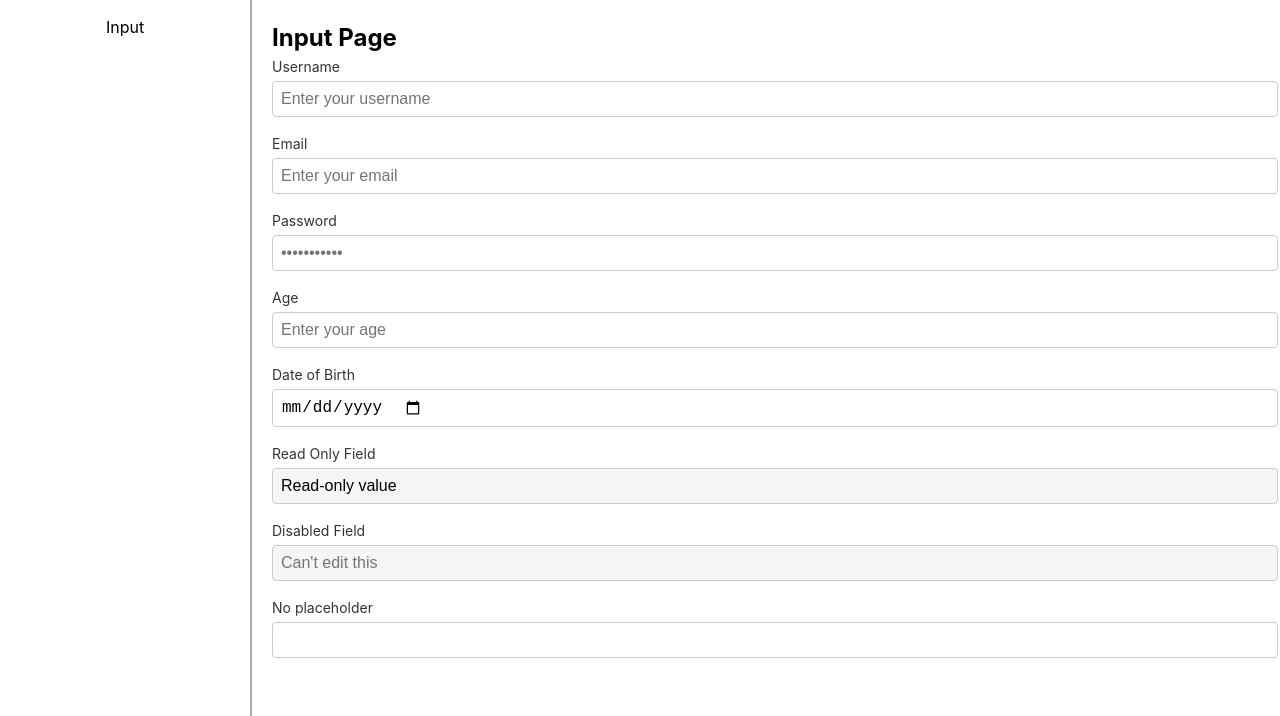
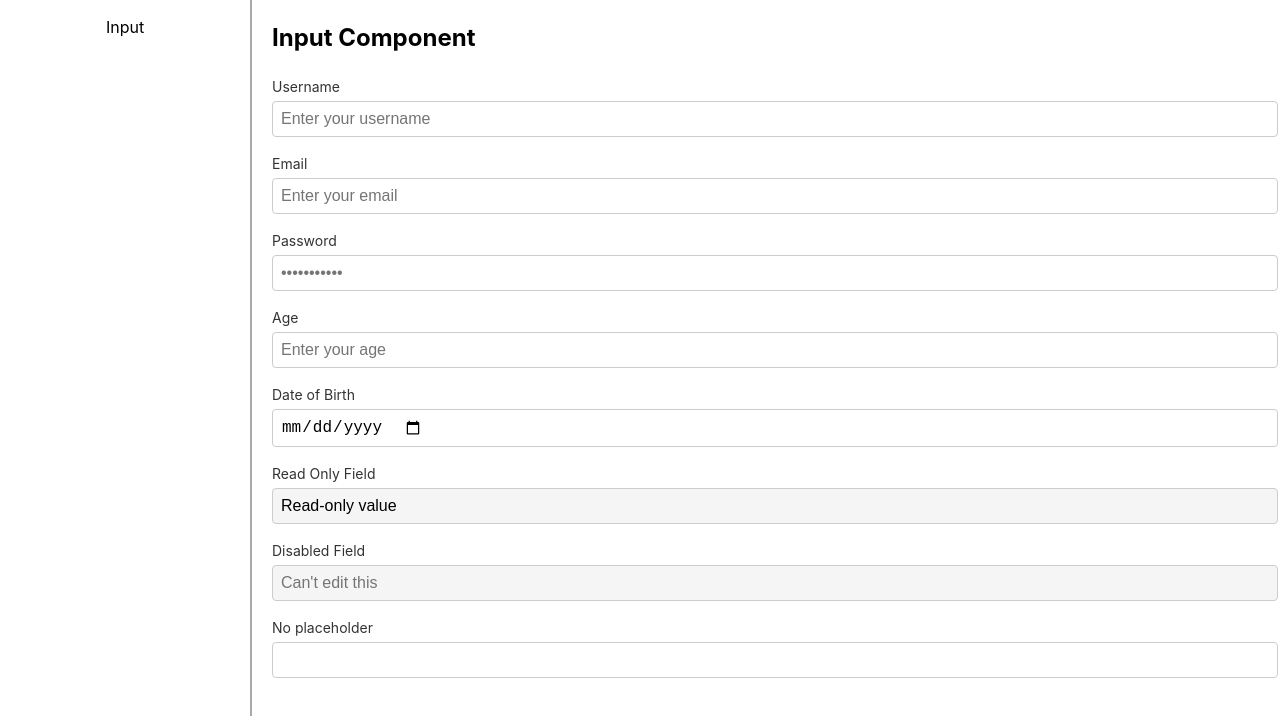
Before and after one commit to BastienVitour/react-v2, a React (Vite) app: page /input in a window 1280 px wide. Shown: the top 716 px of the page. Built offline with nearby package versions, Linux system fonts and the light colour scheme.

Commit message:
edit:input-component-page-title

```diff
--- a/src/pages/InputPage.tsx
+++ b/src/pages/InputPage.tsx
@@ -4,7 +4,7 @@ import InputField from '../components/Input/InputField';
 const InputPage: React.FC = () => {
   return (
     <div style={{ margin: '20px' }}>
-      <h2>Input Page</h2>
+      <h2 style={{ margin: '20px 0px 20px 0px' }}>Input Component</h2>
 
       <InputField
         type="text"
```
